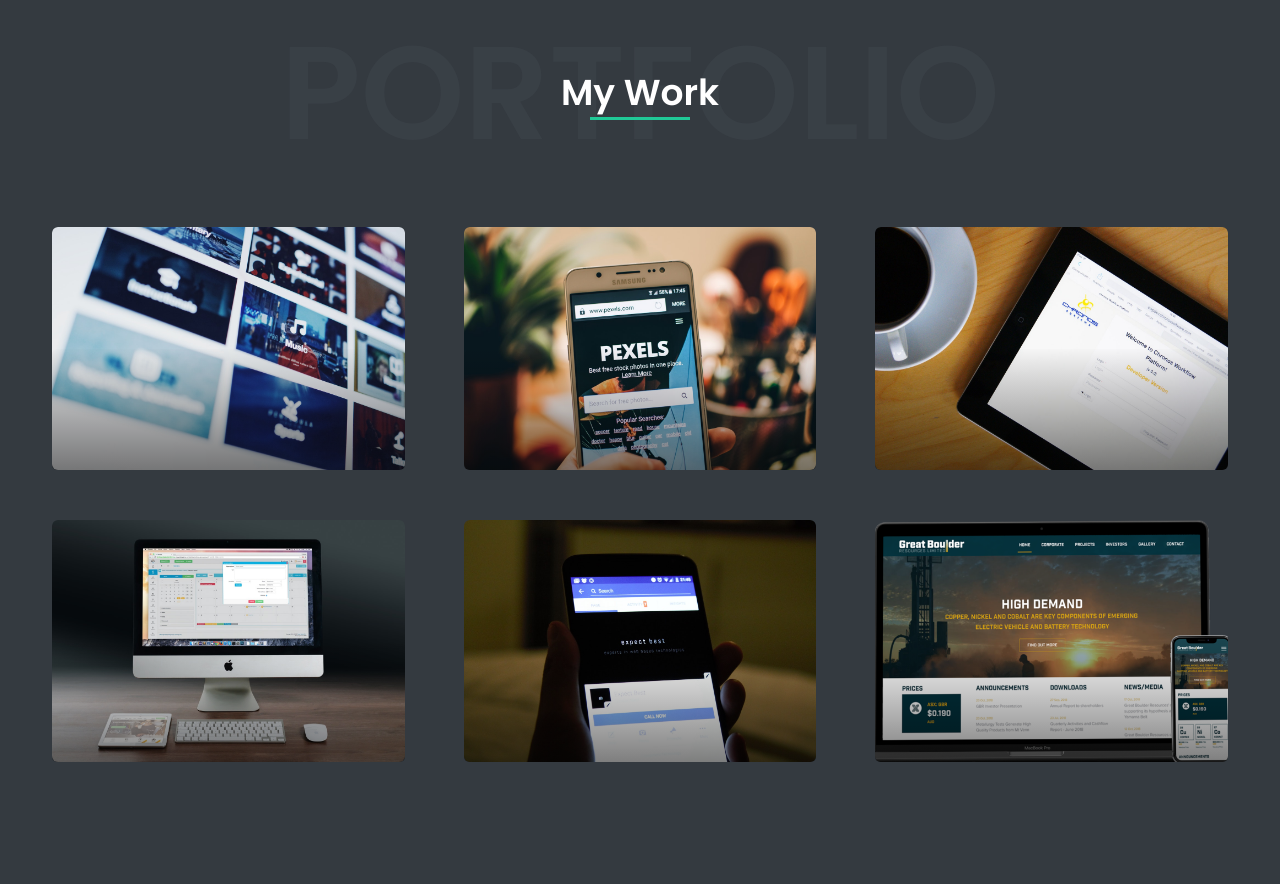
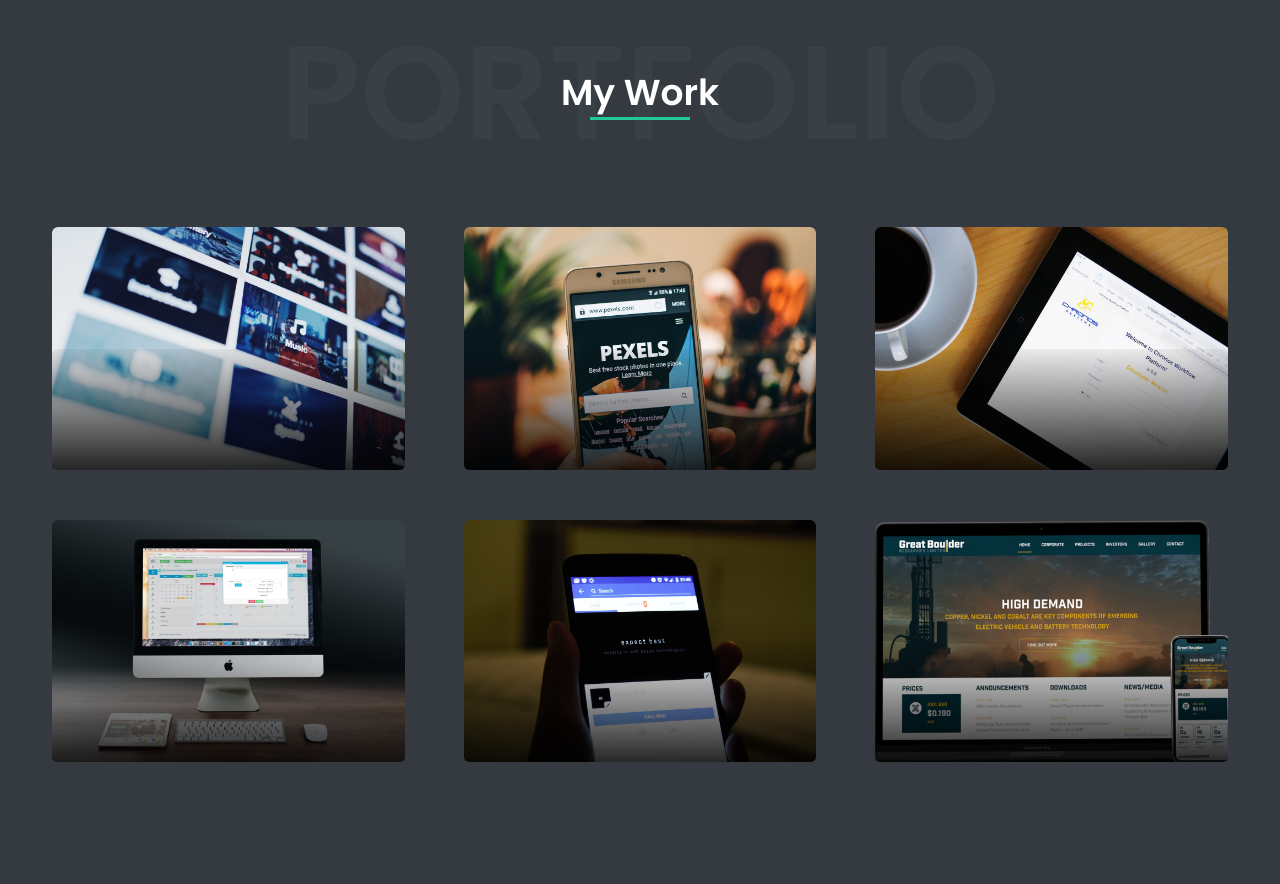
Before and after one commit to hasan1119/portfolio-website, a plain HTML site: page index.html in a window 1280 px wide. Shown: the part 3923-4807 px from the top of the page. Drawn offline with Linux system fonts and the light colour scheme.

Commit message:
portfolio section completed

```diff
--- a/css/style.css
+++ b/css/style.css
@@ -594,7 +594,7 @@ a {
 }
 
 .overlay {
-    background: linear-gradient(rgb(0 0 0 / 1%), rgba(0, 0, 0, 1));
+    background: linear-gradient(#0000000d,#000000d9,black);
     position: absolute;
     bottom: -50%;
     left: 0;
@@ -645,6 +645,7 @@ a {
 
 
 .project-info p {
+    color: #20c997;
     color: #fff;
     font-size: 13px;
     font-weight: 400;
```
